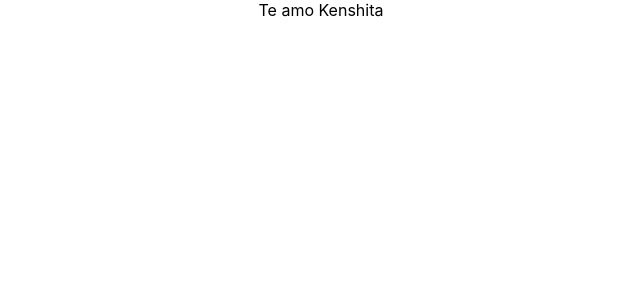
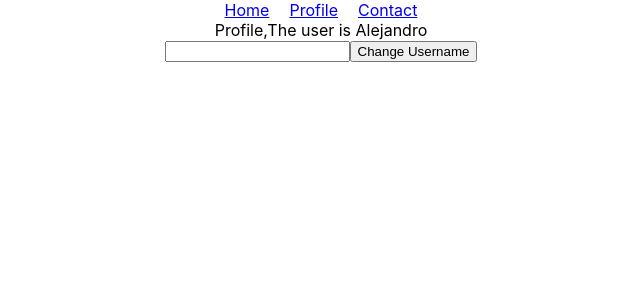
Before and after one commit to Draxgun/reacttestingground, a React (Create React App) app: page /profile in a window 1280 px wide. Shown: the top 300 px of the page, without its empty margins (319-959 px from the left). Built offline with nearby package versions, Linux system fonts and the light colour scheme.

Commit message:
Learned how to use the useContext hook on a ex

```diff
--- a/package.json
+++ b/package.json
@@ -8,6 +8,7 @@
     "@testing-library/user-event": "^13.5.0",
     "react": "^18.2.0",
     "react-dom": "^18.2.0",
+    "react-router-dom": "^6.20.0",
     "react-scripts": "5.0.1",
     "web-vitals": "^2.1.4"
   },
--- a/src/App.css
+++ b/src/App.css
@@ -36,3 +36,8 @@
     transform: rotate(360deg);
   }
 }
+
+.NavBarElement {
+  padding: 10px;
+  text-align: center;
+}
--- a/src/App.js
+++ b/src/App.js
@@ -1,13 +1,59 @@
 import './App.css';
+import { createContext, useState } from 'react';
+import {BrowserRouter as Router, Routes, Route} from 'react-router-dom'
+import { Home } from './pages/Home';
+import { Profile } from './pages/Profile';
+import { Contact } from './pages/Contact';
+import { Navbar } from './Navbar';
+
+export const AppContext = createContext();
 
 function App() {
+  let [username,setUsername] = useState("Alejandro");
 
   return (
-    <div className="App">Te amo Kenshita
+    <div className="App">
+      <AppContext.Provider value={{username,setUsername}}>
+        <Router>
+          <Navbar/>
+
+          <Routes>
+            <Route path="/" element={<Home/>}/>
+            <Route path="/profile" element={<Profile/>}/>
+            <Route path="/contact" element={<Contact/>}/>
+            <Route path="*" element={<h1>404 Page Not Found</h1>}/>
+          </Routes>
+        </Router>
+      </AppContext.Provider>
 
     </div>
   );
 }
 
+const TopComponent = () => {
+  const [state , setState ] =  useState();
+
+  return (
+    <div>
+      <MiddleComponent state = {state} />
+    </div>
+  );
+};
+
+const MiddleComponent = (state) => {
+  return (
+    <div>
+      <BottomComponent state = {state} />
+    </div>
+  );
+};
+
+const BottomComponent = (state) => {
+  return (
+    <div>
+      {state}
+    </div>
+  );
+};
 
 export default App;
--- /dev/null
+++ b/src/Navbar.js
@@ -0,0 +1,12 @@
+import {Link} from "react-router-dom"
+import './App.css';
+
+export const Navbar = () => {
+    return (
+        <div>
+        <Link to ="/" className="NavBarElement">Home</Link>
+        <Link to ="/profile" className="NavBarElement">Profile</Link>
+        <Link to ="/contact" className="NavBarElement">Contact</Link>
+      </div>
+    );
+}
--- /dev/null
+++ b/src/components/ChangeProfile.js
@@ -0,0 +1,23 @@
+import { useState } from "react";
+import { useContext } from "react";
+import { AppContext } from "../App";
+
+export const ChangeProfile = () => {
+    let [newUsername, setNewUsername] = useState("");
+    let {username , setUsername} =  useContext(AppContext);
+
+    return (
+        <div>
+            <input
+                onChange={(event) => {
+                    setNewUsername(event.target.value)}}
+            />
+            <button
+            onClick= {() =>
+                setUsername(username = newUsername)
+            }
+            >Change Username</button>
+        </div>
+    )
+
+};
--- /dev/null
+++ b/src/pages/Contact.js
@@ -0,0 +1,3 @@
+export const Contact = () => {
+    return <h1>This is a Contact</h1>
+}
--- /dev/null
+++ b/src/pages/Home.js
@@ -0,0 +1,11 @@
+import { useContext } from "react";
+import { AppContext } from "../App";
+
+export const Home = () => {
+    let {username} =  useContext(AppContext);
+    return (
+    <div>
+        This is a homepage and the user is {username}
+    </div>
+    );
+};
--- /dev/null
+++ b/src/pages/Profile.js
@@ -0,0 +1,14 @@
+import { ChangeProfile } from "../components/ChangeProfile";
+import { useContext } from "react";
+import { AppContext } from "../App";
+
+export const Profile = (props) => {
+    let {username} =  useContext(AppContext);
+
+    return (
+    <div>
+        <div>Profile,The user is {username}</div>
+        <ChangeProfile></ChangeProfile>
+    </div>
+)
+}
```
Also changed, not shown: 1 other file (tests, documents, lock files or other folders).
